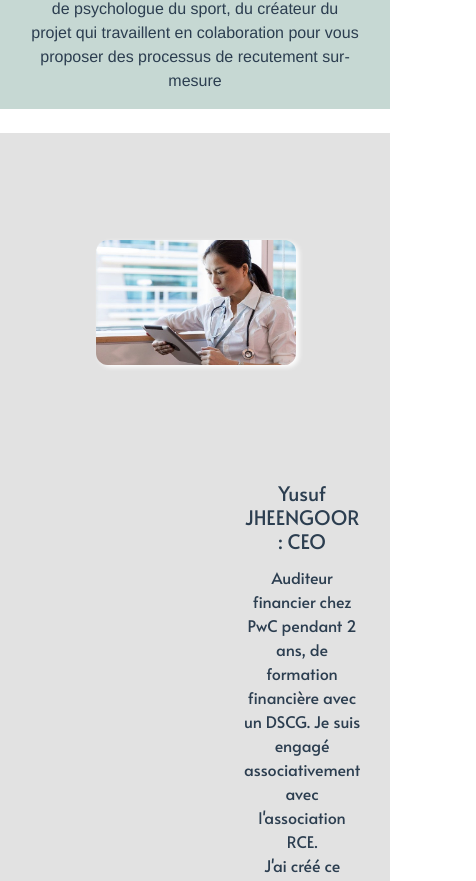
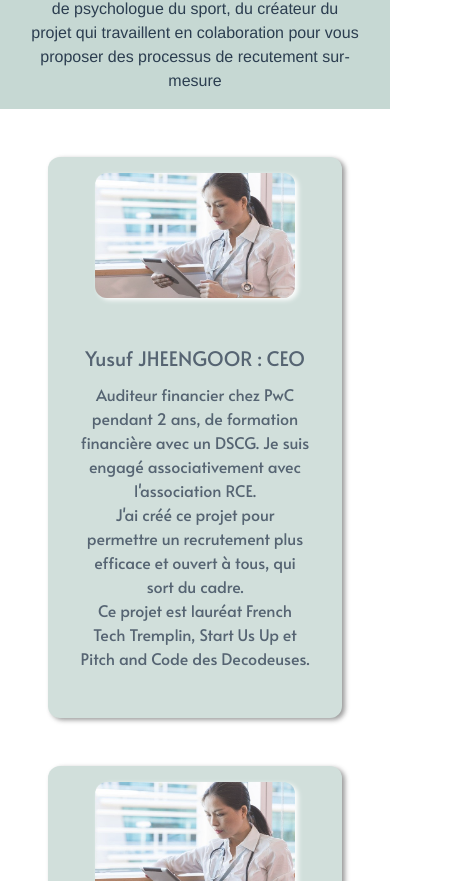
Before and after one commit to chmullerweb/beyond, a Vue app in the folder beyond_rh/: page /concept in a window 390 px wide. Shown: the part 1119-2000 px from the top of the page, 476 px wide, since content can reach past the window. Built offline with nearby package versions, Linux system fonts and the light colour scheme; what @braid/vue-formulate would draw is missing.

Commit message:
ok responsive

```diff
--- a/beyond_rh/src/components/Bouton.vue
+++ b/beyond_rh/src/components/Bouton.vue
@@ -60,4 +60,18 @@ font-size: 2rem;
   margin-top: 2rem;
 }
 
+@media screen and (max-width:667px){
+  .btn-big{
+    font-size: 1rem;
+  }
+}
+
+@media screen and (max-width:1024px){
+  .btn-big{
+    font-size: 1.2rem;
+  }
+}
+
+
+
 </style>
--- a/beyond_rh/src/components/CardTeam.vue
+++ b/beyond_rh/src/components/CardTeam.vue
@@ -41,25 +41,32 @@ export default {
 <style lang="css" scoped>
 
 .cardTeam{
-    padding: 2rem 1rem 2rem 1rem;
-    background-color: #E2E2E2;
+    /* padding: 2rem 1rem 2rem 1rem; */
     display: flex;
-    flex-wrap: wrap;
+    /* flex-wrap: wrap; */
     flex-direction: row!important;
-    margin: 0!important;
+    margin: 3rem!important;
+    box-shadow: 3px 2px 5px grey!important;
+    border-radius: 12px;
+    background-color: #C6D8D3;
+    opacity: 0.8;
 }
 
 .card-body {
     flex: 1 1 auto;
     min-height: 1px;
-    padding: 7.25rem;
+    padding: 2rem;
+    margin: 1rem;
 }
 
 .cardTeamRight{
   display: flex;
   flex-direction: row-reverse!important;
   justify-content: space-between;
-  background-color: #7798AB;
+  box-shadow: 3px 2px 5px grey!important;
+  border-radius: 12px;
+
+
 }
 
 .number{
@@ -77,7 +84,6 @@ export default {
 }
 
 .col-md-4{
-  padding: 75px 125px 0px 125px;
 }
 
 .team{
@@ -91,40 +97,42 @@ img{
 
 @media screen and (max-width:667px){
   .row.no-gutters{
-    margin-left: 4rem;
-    margin-right: 4rem;
+    /* margin-left: 4rem;
+    margin-right: 4rem; */
   }
   img{
     width: 200px;
     height: 125px;
-    margin-left: -5rem;
-    margin-right: -6rem;
+    /* margin-left: -5rem;
+    margin-right: -6rem; */
   }
   .cardTeam, .cardTeamRight{
     display: flex;
-    flex-direction: column;
+    flex-direction: column!important;
     align-items: center;
+    padding-top: 1rem;
   }
   .card-body{
-    margin-left: -3rem;
-    margin-right: -1rem;
+    /* margin-left: -3rem;
+    margin-right: -1rem; */
 }
 }
 
 @media screen and (max-width:1024px){
   .row.no-gutters{
-    margin-left: 10rem;
-    margin-right: 11rem;
+    /* margin-left: 10rem;
+    margin-right: 11rem; */
   }
   .cardTeam, .cardTeamRight{
     display: flex;
-    flex-direction: column;
+    flex-direction: column!important;
     align-items: center;
+    padding-top: 1rem;
   }
 
   .card-body{
-    margin-left: 7rem;
-    margin-right: 7rem;
+    /* margin-left: 7rem;
+    margin-right: 7rem; */
   }
 }
 </style>
```
Also changed, not shown: beyond_rh/src/pages/offre.vue (line endings or trailing spaces).
